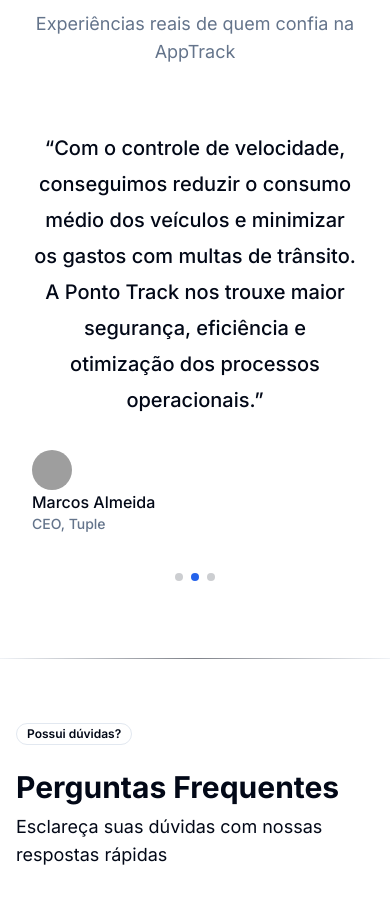
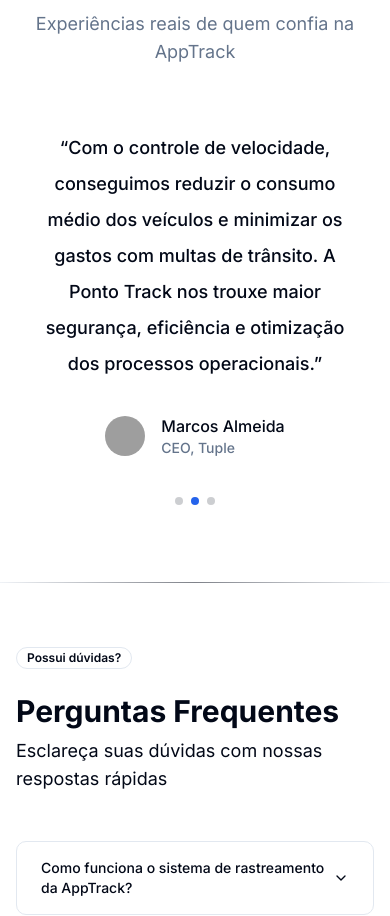
Before and after one commit to elielgomes/app-pontotrack, a Next.js app: page / in a window 390 px wide. Shown: the part 6000-6916 px from the top of the page. Built offline with nearby package versions, Linux system fonts and the light colour scheme; no server answers; grey boxes are pictures that could not be loaded.

Commit message:
:lipstick:  feat: Atualiza tamanho da fonte dos depoimentos na seção de depoimentos

```diff
--- a/src/app/(site)/_components/testimonials-section.tsx
+++ b/src/app/(site)/_components/testimonials-section.tsx
@@ -67,11 +67,11 @@
               <SwiperSlide key={testimonial.name}>
                 <div className="relative">
                   <blockquote className="mt-10">
-                    <div className="max-w-3xl mx-auto text-center text-xl leading-9 font-medium text-foreground">
+                    <div className="max-w-3xl mx-auto text-center text-lg sm:text-xl leading-9 font-medium text-foreground">
                       <p>&ldquo;{testimonial.text}&rdquo;</p>
                     </div>
                     <footer className="mt-8">
-                      <div className="md:flex md:items-center md:justify-center gap-4">
+                      <div className="flex items-center justify-center gap-4">
                         <Avatar>
                           <AvatarFallback className="text-foreground">
                             {testimonial.name.slice(0, 2).toLocaleUpperCase()}
```
